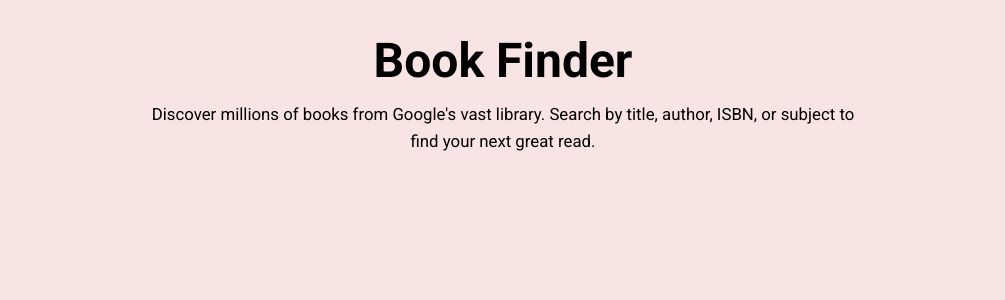
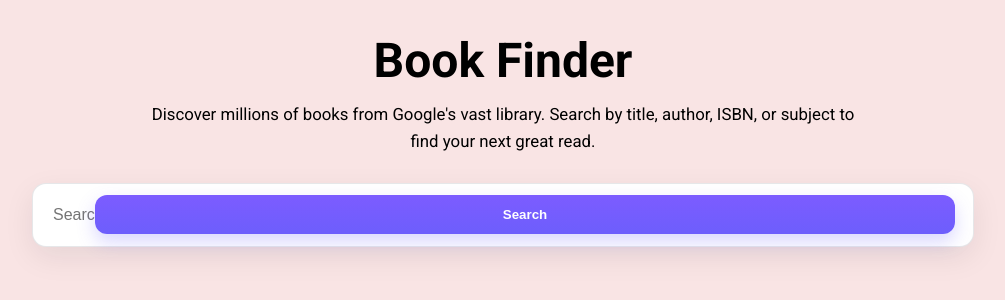
Before and after one commit to charlottelai18/GOOGLE-BOOKS, a React (Vite) app in the folder my-react-app/: page / in a window 1280 px wide. Shown: the top 300 px of the page, without its empty margins (137-1142 px from the left). Built offline with nearby package versions, Linux system fonts and the light colour scheme.

Commit message:
added handle search and loading for App.jsx

```diff
--- a/my-react-app/src/App.jsx
+++ b/my-react-app/src/App.jsx
@@ -1,11 +1,45 @@
-import Header from './components/Header/Header'
+import { useState } from "react";
+import Header from "./components/Header/Header";
+import Search from "./components/Search/Search";
+import BookGrid from "./components/BookGrid/BookGrid";
+import { searchBooks } from "./api/googleBooks";
 
 function App() {
+  const [books, setBooks] = useState([]);
+  const [isLoading, setIsLoading] = useState(false);
+  const [error, setError] = useState("");
+  const [hasSearched, setHasSearched] = useState(false);
+
+  const handleSearch = async (query) => {
+    setHasSearched(true);
+    setError("");
+    setIsLoading(true);
+
+    try {
+      const { books } = await searchBooks({ query, maxResults: 12 });
+      setBooks(books);
+    } catch (e) {
+      setBooks([]);
+      setError(e instanceof Error ? e.message : "Something went wrong.");
+    } finally {
+      setIsLoading(false);
+    }
+  };
+
   return (
     <>
-      <Header ></Header>
+      <Header />
+      <Search onSearch={handleSearch} isLoading={isLoading} />
+
+      {error && <p style={{ textAlign: "center", color: "crimson" }}>{error}</p>}
+
+      {hasSearched && !isLoading && books.length === 0 && !error && (
+        <p style={{ textAlign: "center" }}>No results found.</p>
+      )}
+
+      <BookGrid books={books} isLoading={isLoading} />
     </>
-  )
+  );
 }
 
-export default App
+export default App;
```
